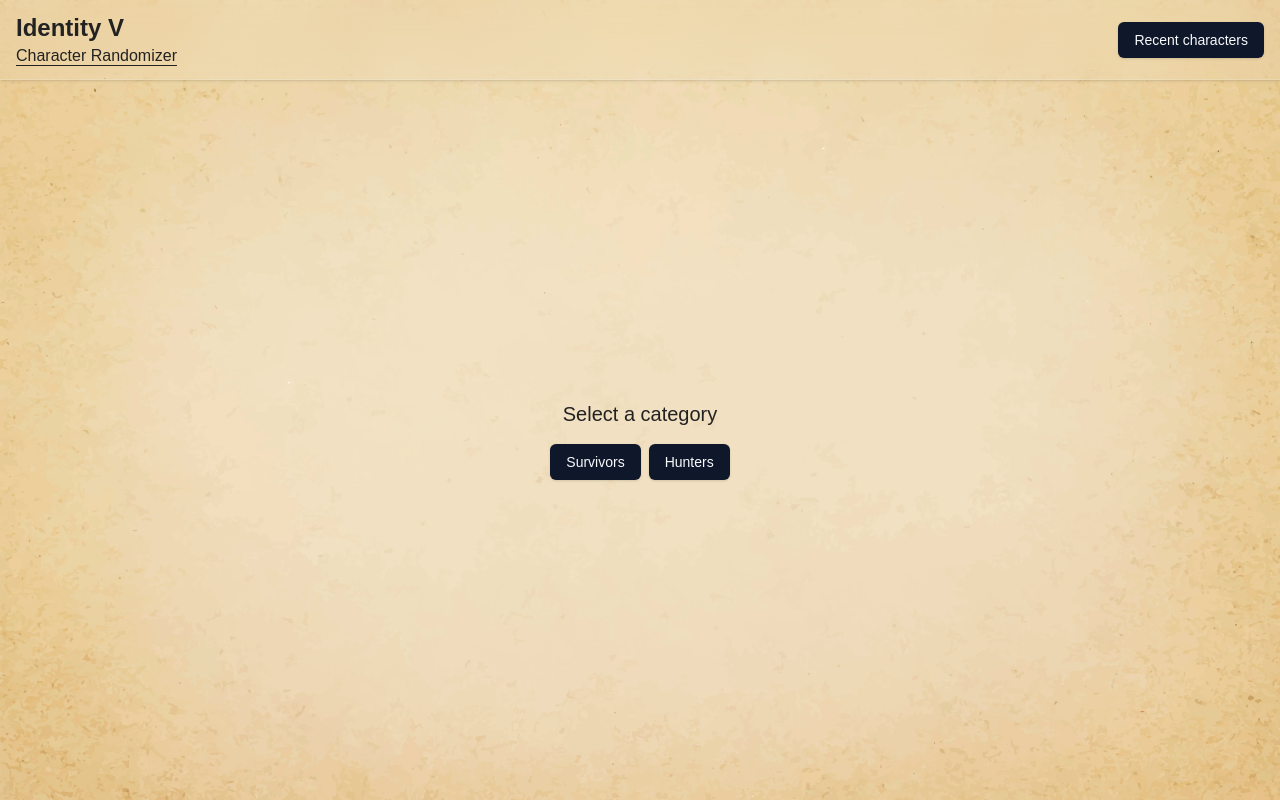
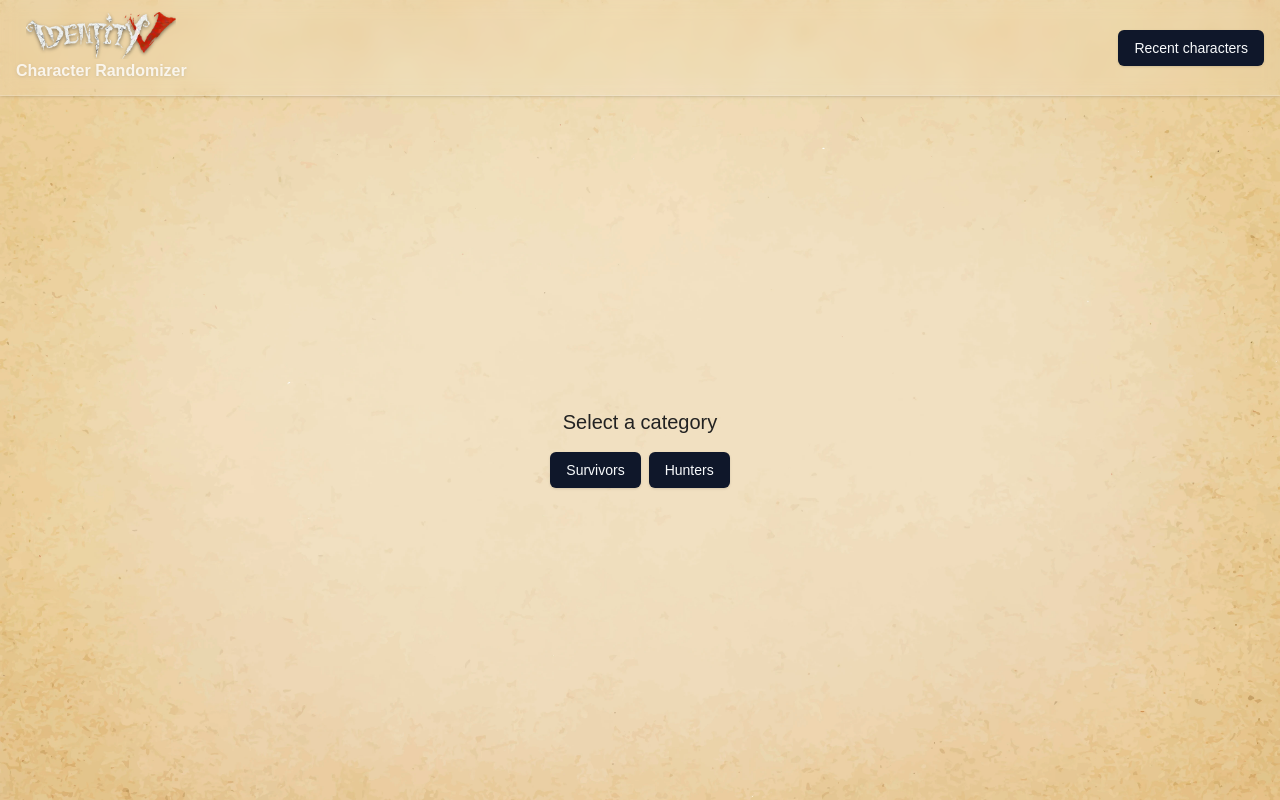
Before and after one commit to simonetimi/identity-v-character-randomizer, a Next.js app: page / in a window 1280 px wide. Built offline with nearby package versions, Linux system fonts and the light colour scheme.

Commit message:
add logo on header

```diff
--- a/app/layout.tsx
+++ b/app/layout.tsx
@@ -30,7 +30,7 @@
         className={`${geistSans.variable} ${geistMono.variable} antialiased`}
       >
         <Header />
-        <main className="flex flex-col justify-center items-center min-h-[90dvh]">
+        <main className="flex flex-col justify-center items-center min-h-[88dvh]">
           {children}
         </main>
       </body>
--- a/components/Header.tsx
+++ b/components/Header.tsx
@@ -16,10 +16,12 @@
   }
 
   return (
-    <header className="sticky z-10 top-0 p-4 flex items-center border-b border-slate-100/20 h-[10dvh] shadow bg-white/10 backdrop-blur-lg">
-      <div className="flex flex-col">
-        <h1 className="lg:text-2xl text-lg font-bold">Identity V</h1>
-        <h2 className="underline-offset-4 underline">Character Randomizer</h2>
+    <header className="sticky z-10 top-0 p-4 flex items-center border-b border-slate-100/20 h-[12dvh] shadow bg-white/10 backdrop-blur">
+      <div className="flex flex-col items-center">
+        <img src="/images/iv-logo.png" width="150" alt="identity v logo" />
+        <h2 className="text-white/80 font-bold drop-shadow">
+          Character Randomizer
+        </h2>
       </div>
       <Button className="ml-auto" asChild>
         <Link href={linkUrl}>
```
Also changed, not shown: public/images/iv-logo.png (added).
